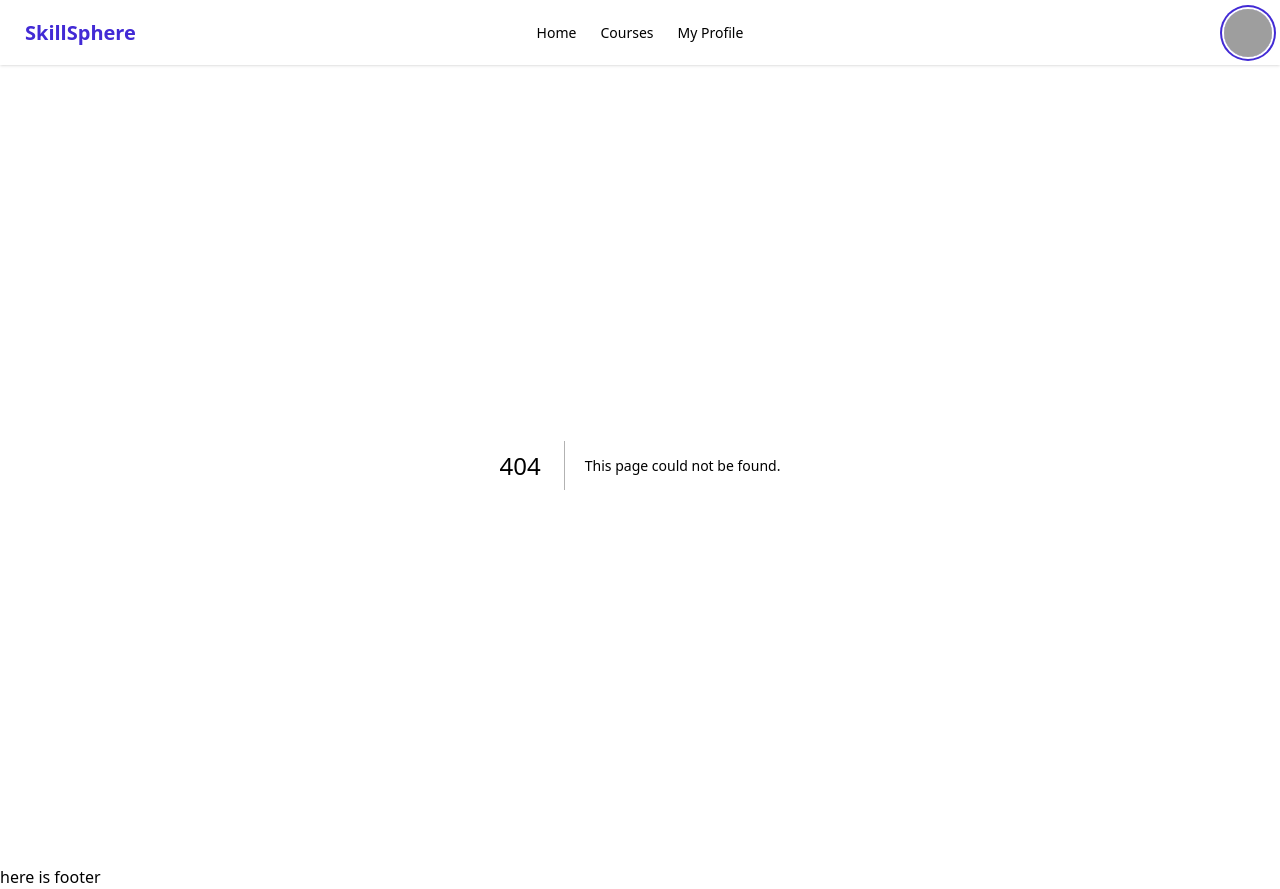
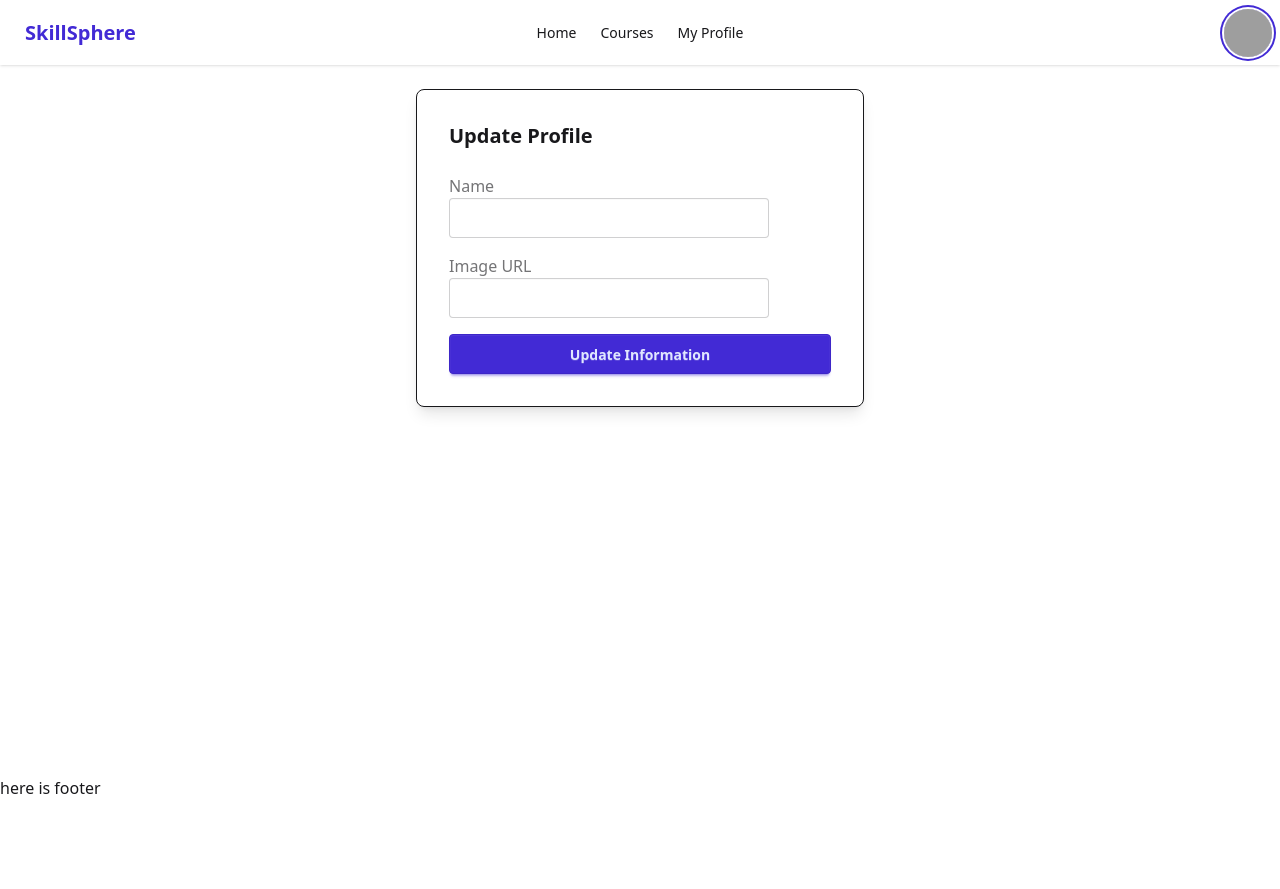
Before and after one commit to Kazi-Tafhimul/Skillsphere, a Next.js app: page /my-profile/update in a window 1280 px wide. Before the commit this address had no page. After the commit the page ends 800 px from the top, so only its background shows below. Built offline with nearby package versions, Linux system fonts and the light colour scheme; grey boxes are pictures that could not be loaded.

Commit message:
user information update functionality added

```diff
--- /dev/null
+++ b/src/app/my-profile/update/page.jsx
@@ -0,0 +1,32 @@
+"use client";
+import { useRouter } from 'next/navigation';
+import React from 'react';
+import { toast } from 'react-toastify';
+
+const UpdateProfile = () => {
+    const router = useRouter();
+    const handleUpdate = (e) =>{
+        e.preventDefault();
+        toast.success("Information Updated!");
+        router.push("/my-profile");
+
+    }
+
+    return (
+        <div className='container mx-auto p-6 flex justify-center'>
+            <form onSubmit={handleUpdate} className='card w-full max-w-md bg-base-100 border p-8 shadow-lg'>
+                <h1 className='text-xl font-bold mb-6'>
+                    Update Profile
+                </h1>
+                <label className='label'>Name</label>
+                <input name='name' type="text" className='input mb-4' required />
+                <label className='label'>Image URL</label>
+                <input name='photo' type="url" className='input mb-4' required />
+                <button className='btn btn-primary'>Update Information</button>
+            </form>
+
+        </div>
+    );
+};
+
+export default UpdateProfile;
```
